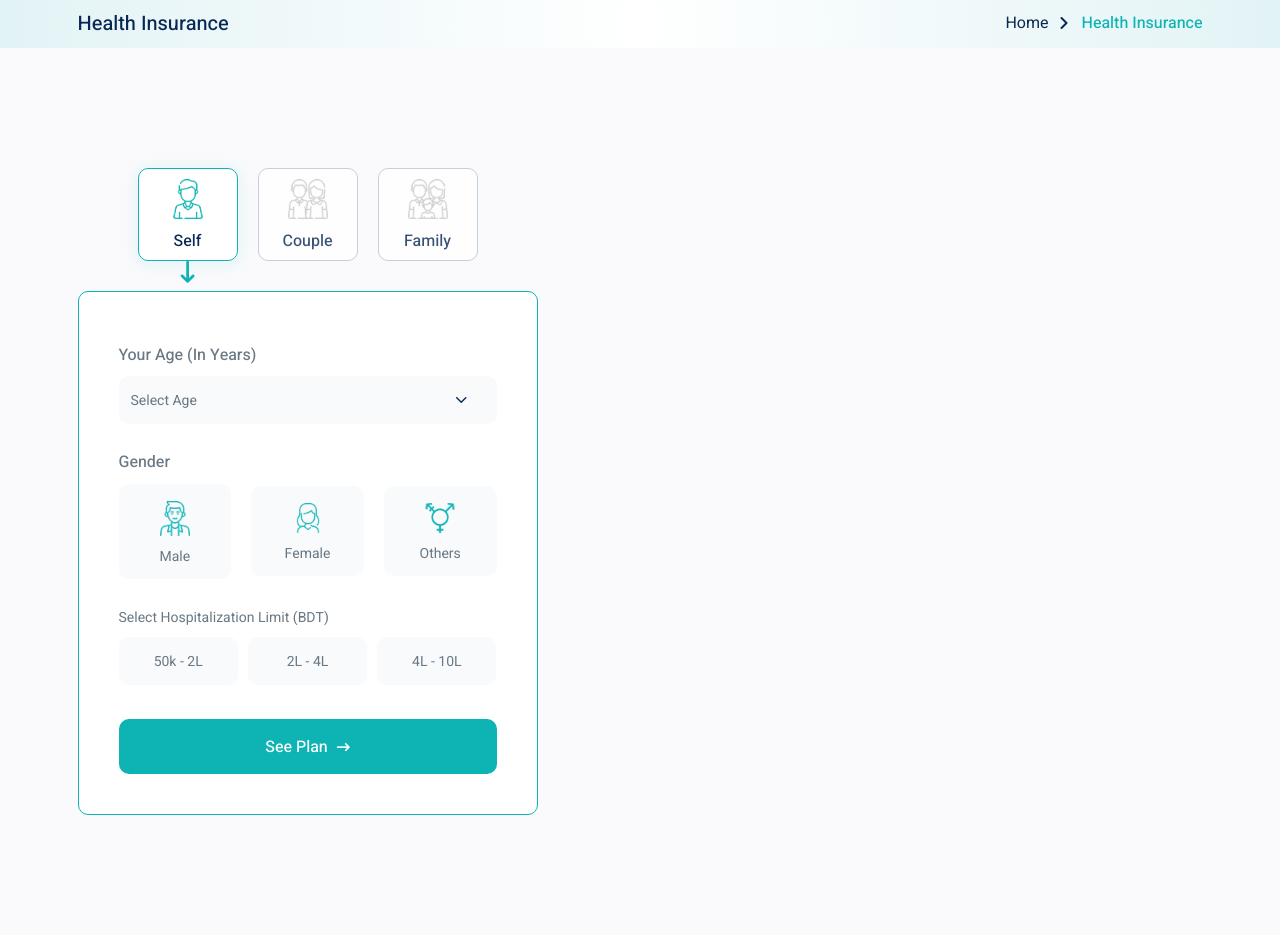
After one commit to polodev/hasan-vi-workflow, a PHP site: page /health-search.html in a window 1280 px wide. The commit adds this page. Run offline with PHP 8.4, Linux system fonts and the light colour scheme.

Commit message:
health plan search form

```diff
--- a/dist/style.css
+++ b/dist/style.css
@@ -1131,6 +1131,139 @@ table th, table td {
 }
 
 /*-------------------------
+  Health Search Styles
+-------------------------*/
+.health-search-box .nav-tabs {
+  border: none;
+  margin: -10px;
+  flex: 1;
+  justify-content: center;
+}
+.health-search-box .nav-tabs .nav-item {
+  margin: 10px;
+}
+.health-search-box .nav-tabs .nav-link {
+  border: 1px solid #b6c5d1;
+  background-color: #fff;
+  border-radius: 10px;
+  color: #082854;
+  padding: 10px 10px 5px;
+  width: 100px;
+  font-size: 16px;
+  font-weight: 500;
+  opacity: 0.8;
+  transition: 0.3s;
+  margin-bottom: 30px;
+  position: relative;
+  z-index: 1;
+}
+.health-search-box .nav-tabs .nav-link:after {
+  content: "\f175";
+  font-family: "Font Awesome 6 Free";
+  font-weight: 600;
+  font-size: 22px;
+  color: #0eb4b4;
+  position: absolute;
+  bottom: -20px;
+  left: 50%;
+  z-index: -1;
+  transform: translateX(-50%);
+  visibility: hidden;
+  opacity: 0;
+  transition: 0.3s;
+}
+.health-search-box .nav-tabs .nav-link img {
+  display: block;
+  filter: grayscale(100%);
+  opacity: 0.5;
+  transition: 0.3s;
+  width: 40px;
+  margin: 0 auto 10px;
+}
+.health-search-box .nav-tabs .nav-link.active:after {
+  visibility: visible;
+  opacity: 1;
+  bottom: -31px;
+}
+.health-search-box .nav-tabs .nav-link.active, .health-search-box .nav-tabs .nav-link:hover {
+  opacity: 1;
+  border-color: #0eb4b4;
+  box-shadow: 0 2px 15px 4px rgba(14, 180, 180, 0.08);
+}
+.health-search-box .nav-tabs .nav-link.active img, .health-search-box .nav-tabs .nav-link:hover img {
+  filter: grayscale(0);
+  opacity: 1;
+}
+.health-search-box .tab-content {
+  background-color: #fff;
+  border-radius: 10px;
+  padding: 40px;
+  border: 1px solid #0eb4b4;
+}
+
+.health-search-form .form-field .limit-text {
+  font-size: 14px;
+  font-weight: 400;
+}
+.health-search-form .form-field .submit-btn {
+  width: 100%;
+  margin-top: 10px;
+}
+.health-search-form .form-field .submit-btn i {
+  font-size: 13px;
+  margin-left: 5px;
+}
+.health-search-form .price-range-list {
+  display: flex;
+  align-items: center;
+  margin: -5px;
+}
+.health-search-form .price-range-list .price-range {
+  flex: 1;
+  margin: 5px;
+  border: 2px solid #F8FAFC;
+}
+.health-search-form .price-range-list .price-range:hover {
+  color: #0eb4b4;
+}
+.health-search-form .price-range-list .price-range.active {
+  box-shadow: 0 2px 15px 4px rgba(14, 180, 180, 0.1);
+  border-color: #0eb4b4;
+  color: #0eb4b4;
+}
+.health-search-form .gender-list {
+  display: flex;
+  align-items: center;
+  margin: -10px;
+}
+.health-search-form .gender-list .gender-select {
+  height: auto;
+  margin: 10px;
+  border: 2px solid #F8FAFC;
+  padding: 15px 10px 10px;
+}
+.health-search-form .gender-list .gender-select img {
+  width: 30px;
+  display: block;
+  margin: 0 auto 10px;
+}
+.health-search-form .gender-list .gender-select:hover {
+  color: #0eb4b4;
+}
+.health-search-form .gender-list .gender-select.active {
+  box-shadow: 0 2px 15px 4px rgba(14, 180, 180, 0.1);
+  border-color: #0eb4b4;
+  color: #0eb4b4;
+}
+
+/*-------------------------
+  Spacing
+-------------------------*/
+.section-gap {
+  padding: 120px 0;
+}
+
+/*-------------------------
   Faq Page Styles
 -------------------------*/
 .faq-accordion-area {
--- /dev/null
+++ b/health-search.html
@@ -0,0 +1,185 @@
+<!doctype html>
+<html lang="en">
+
+<head>
+    <meta charset="utf-8">
+    <meta name="viewport" content="width=device-width, initial-scale=1">
+    <link rel="stylesheet" href="vendor/bootstrap5/css/bootstrap.min.css">
+    <!-- <link rel="stylesheet" href="vendor/fontawesome5/css/all.min.css"> -->
+    <link rel="stylesheet" href="vendor/fontawesome6/css/all.min.css">
+    <link rel="stylesheet" href="vendor/owl-carousel-2/assets/owl.carousel.min.css" type="text/css">
+	<link rel="stylesheet" href="vendor/owl-carousel-2/assets/owl.theme.default.min.css" type="text/css">
+    <link rel="stylesheet" href="vendor/ion-rangeslider/ion.rangeSlider.min.css" type="text/css">
+    <link rel="stylesheet" href="dist/style.css">
+    <title>Health Insurance Search</title>
+</head>
+
+<body>
+    <div class="breadcrumb-area">
+        <div class="container">
+            <div class="row align-items-center">
+                <div class="col-lg-6">
+                    <h6 class="breadcrumb-title">Health Insurance</h6>
+                </div>
+                <div class="col-lg-6">
+                    <ul class="breadcrumb">
+                        <li class="breadcrumb-item"><a href="#">Home</a></li>
+                        <li class="breadcrumb-item active">Health Insurance</li>
+                    </ul>
+                </div>
+            </div>
+        </div>
+    </div>
+
+    <div class="section-gap">
+        <div class="container">
+            <div class="row">
+                <div class="col-lg-5">
+                    <div class="health-search-box">
+                        <!-- Nav tabs -->
+                        <ul class="nav nav-tabs" id="health-tab" role="tablist">
+                          <li class="nav-item" role="presentation">
+                            <button class="nav-link active" data-bs-toggle="tab" data-bs-target="#self-plan" type="button" role="tab" aria-selected="true"><img src="images/man.png" alt="Self Insurance"> Self</button>
+                          </li>
+                          <li class="nav-item" role="presentation">
+                            <button class="nav-link"  data-bs-toggle="tab" data-bs-target="#couple-plan" type="button" role="tab" aria-selected="false"><img src="images/couple.png" alt="Self Insurance">Couple</button>
+                          </li>
+                          <li class="nav-item" role="presentation">
+                            <button class="nav-link" data-bs-toggle="tab" data-bs-target="#family-plan" type="button" role="tab" aria-selected="false"><img src="images/family.png" alt="Self Insurance">Family</button>
+                          </li>
+                        </ul>
+
+                        <!-- Tab panes -->
+                        <div class="tab-content">
+                            <div class="tab-pane active" id="self-plan" role="tabpanel">
+                                <form action="#" class="health-search-form">
+                                    <div class="row g-4">
+                                        <div class="form-field col-12">
+                                            <label>Your Age (In Years)</label>
+                                            <select name="plan-type" id="plan-type" class="form-control select">
+                                                <option value="0">Select Age</option>
+                                                <option value="1">18</option>
+                                                <option value="2">19</option>
+                                                <option value="3">20</option>
+                                                <option value="4">21</option>
+                                                <option value="5">22</option>
+                                                <option value="6">23</option>
+                                                <option value="7">24</option>
+                                                <option value="8">25</option>
+                                            </select>
+                                        </div>
+                                        <div class="form-field col-12">
+                                            <label>Gender</label>
+                                            <div class="gender-list">
+                                                <button type="button" value="Male" class="gender-select form-control"><img src="images/male.png" alt="Male"> Male</button>
+                                                <button type="button" value="Female" class="gender-select form-control"><img src="images/female.png" alt="Female">Female</button>
+                                                <button type="button" value="Others" class="gender-select form-control"><img src="images/transgender.png" alt="Female">Others</button>
+                                            </div>
+                                        </div>
+                                        <div class="form-field col-12">
+                                            <label class="limit-text">Select Hospitalization Limit (BDT)</label>
+                                            <div class="price-range-list">
+                                                <button type="button" value=".5-2" class="price-range form-control">50k - 2L</button>
+                                                <button type="button" value="2-4" class="price-range form-control">2L - 4L</button>
+                                                <button type="button" value="4-10" class="price-range form-control">4L - 10L</button>
+                                            </div>
+                                        </div>
+                                        <div class="form-field col-12">
+                                            <button type="submit" class="submit-btn">See Plan <i class="fa-solid fa-arrow-right-long"></i></button>
+                                        </div>
+                                    </div>
+                                </form>
+                            </div>
+                          <div class="tab-pane" id="couple-plan" role="tabpanel">
+                            <form action="#" class="health-search-form">
+                                <div class="row g-4">
+                                    <div class="form-field col-lg-6">
+                                        <label>Your Age (In Years)</label>
+                                        <select name="plan-type" id="plan-type" class="form-control select">
+                                            <option value="0">Select Age</option>
+                                            <option value="1">18</option>
+                                            <option value="2">19</option>
+                                            <option value="3">20</option>
+                                            <option value="4">21</option>
+                                            <option value="5">22</option>
+                                            <option value="6">23</option>
+                                            <option value="7">24</option>
+                                            <option value="8">25</option>
+                                        </select>
+                                    </div>
+                                    <div class="form-field col-lg-6">
+                                        <label>Spouse Age (In Years)</label>
+                                        <select name="plan-type" id="plan-type" class="form-control select">
+                                            <option value="0">Select Age</option>
+                                            <option value="1">18</option>
+                                            <option value="2">19</option>
+                                            <option value="3">20</option>
+                                            <option value="4">21</option>
+                                            <option value="5">22</option>
+                                            <option value="6">23</option>
+                                            <option value="7">24</option>
+                                            <option value="8">25</option>
+                                        </select>
+                                    </div>
+                                    <div class="form-field col-12">
+                                        <label class="limit-text">Select Hospitalization Limit (BDT)</label>
+                                        <div class="price-range-list">
+                                            <button type="button" value=".5-2" class="price-range form-control">50k - 2L</button>
+                                            <button type="button" value="2-4" class="price-range form-control">2L - 4L</button>
+                                            <button type="button" value="4-10" class="price-range form-control">4L - 10L</button>
+                                        </div>
+                                    </div>
+                                    <div class="form-field col-12">
+                                        <button type="submit" class="submit-btn">See Plan <i class="fa-solid fa-arrow-right-long"></i></button>
+                                    </div>
+                                </div>
+                            </form>
+                          </div>
+                          <div class="tab-pane" id="family-plan" role="tabpanel">
+                            <form action="#" class="health-search-form">
+                                <div class="row g-4">
+                                    <div class="form-field col-lg-12">
+                                        <label>Their Age (In Years)</label>
+                                        <select name="plan-type" id="plan-type" class="form-control select">
+                                            <option value="0">Select Age</option>
+                                            <option value="1">18</option>
+                                            <option value="2">19</option>
+                                            <option value="3">20</option>
+                                            <option value="4">21</option>
+                                            <option value="5">22</option>
+                                            <option value="6">23</option>
+                                            <option value="7">24</option>
+                                            <option value="8">25</option>
+                                        </select>
+                                    </div>
+                                    <div class="form-field col-12">
+                                        <label class="limit-text">Select Hospitalization Limit (BDT)</label>
+                                        <div class="price-range-list">
+                                            <button type="button" value=".5-2" class="price-range form-control">50k - 2L</button>
+                                            <button type="button" value="2-4" class="price-range form-control">2L - 4L</button>
+                                            <button type="button" value="4-10" class="price-range form-control">4L - 10L</button>
+                                        </div>
+                                    </div>
+                                    <div class="form-field col-12">
+                                        <button type="submit" class="submit-btn">See Plan <i class="fa-solid fa-arrow-right-long"></i></button>
+                                    </div>
+                                </div>
+                            </form>
+                          </div>
+                        </div>
+                    </div>
+                </div>
+            </div>
+        </div>
+
+    </div>
+
+
+    <script src="vendor/jquery.min.js"></script>
+    <script src="vendor/bootstrap5/js/bootstrap.bundle.min.js"></script>
+    <script src="vendor/owl-carousel-2/owl.carousel.min.js"></script>
+    <script src="vendor/ion-rangeslider/ion.rangeSlider.min.js"></script>
+    <script src="vendor/main.js"></script>
+</body>
+
+</html>
--- /dev/null
+++ b/src/health-search.scss
@@ -0,0 +1,136 @@
+/*-------------------------
+  Health Search Styles
+-------------------------*/
+.health-search-box {
+    .nav-tabs {
+        border: none;
+        margin: -10px;
+        flex: 1;
+        justify-content: center;
+        .nav-item {
+            margin: 10px;
+        }
+        .nav-link {
+            border: 1px solid $medium_grey;
+            background-color: #fff;
+            border-radius: 10px;
+            color: $secondary_color;
+            padding: 10px 10px 5px;
+            width: 100px;
+            font-size: 16px;
+            font-weight: 500;
+            opacity: .8;
+            transition: .3s;
+            margin-bottom: 30px;
+            position: relative;
+            z-index: 1;
+            &:after {
+                content: "\f175";
+                font-family: "Font Awesome 6 Free";
+                font-weight: 600;
+                font-size: 22px;
+                color: $primary_color;
+                position: absolute;
+                bottom: -20px;
+                left: 50%;
+                z-index: -1;
+                transform: translateX(-50%);
+                visibility: hidden;
+                opacity: 0;
+                transition: .3s;
+            }
+            img {
+                display: block;
+                filter: grayscale(100%);
+                opacity: .5;
+                transition: .3s;
+                width: 40px;
+                margin: 0 auto 10px;
+            }
+            &.active {
+                &:after {
+                    visibility: visible;
+                    opacity: 1;
+                    bottom: -31px;
+                }
+            }
+            &.active,
+            &:hover {
+                opacity: 1;
+                border-color: $primary_color;
+                box-shadow: 0 2px 15px 4px rgba(14, 180, 180, .08);
+                img {
+                    filter: grayscale(0);
+                    opacity: 1;
+                }
+            }
+        }
+    }
+    .tab-content {
+        background-color: #fff;
+        // border-radius: 0 10px 10px 0;
+        border-radius: 10px;
+        padding: 40px;
+        border: 1px solid $primary_color;
+        // border-left: none;
+    }
+}
+
+.health-search-form {
+    .form-field {
+        .limit-text {
+            font-size: 14px;
+            font-weight: 400;
+        }
+        .submit-btn {
+            width: 100%;
+            margin-top: 10px;
+            i {
+                font-size: 13px;
+                margin-left: 5px;
+            }
+        }
+    }
+    .price-range-list{
+        display: flex;
+        align-items: center;
+        margin: -5px;
+        .price-range {
+            flex: 1;
+            margin: 5px;
+            border: 2px solid #F8FAFC;
+            &:hover {
+                color: $primary_color;
+            }
+            &.active {
+                box-shadow: 0 2px 15px 4px rgba(14, 180, 180, .10);
+                border-color: $primary_color;
+                color: $primary_color;
+            }
+        }
+    }
+    .gender-list {
+        display: flex;
+        align-items: center;
+        margin: -10px;
+        .gender-select {
+            height: auto;
+            margin: 10px;
+            border: 2px solid #F8FAFC;
+            padding: 15px 10px 10px;
+            img {
+                width: 30px;
+                display: block;
+                margin: 0 auto 10px;
+            }
+            &:hover {
+                color: $primary_color;
+            }
+            &.active {
+                box-shadow: 0 2px 15px 4px rgba(14, 180, 180, .10);
+                border-color: $primary_color;
+                color: $primary_color;
+            }
+        }
+    }
+}
--- /dev/null
+++ b/src/spacing.scss
@@ -0,0 +1,6 @@
+/*-------------------------
+  Spacing
+-------------------------*/
+.section-gap {
+    padding: 120px 0;
+}
--- a/src/style.scss
+++ b/src/style.scss
@@ -7,6 +7,8 @@
 @import "travel-intro.scss";
 @import "accident-details.scss";
 @import "profile.scss";
+@import "health-search.scss";
+@import "spacing.scss";
 
 /*-------------------------
   Faq Page Styles
```
Also changed, not shown: time-log.md (+1 -0 lines), images/couple.png (added), images/family.png (added), images/female.png (added), images/male.png (added), images/man.png (added), images/transgender.png (added), vendor/main.js, 1 other file.
